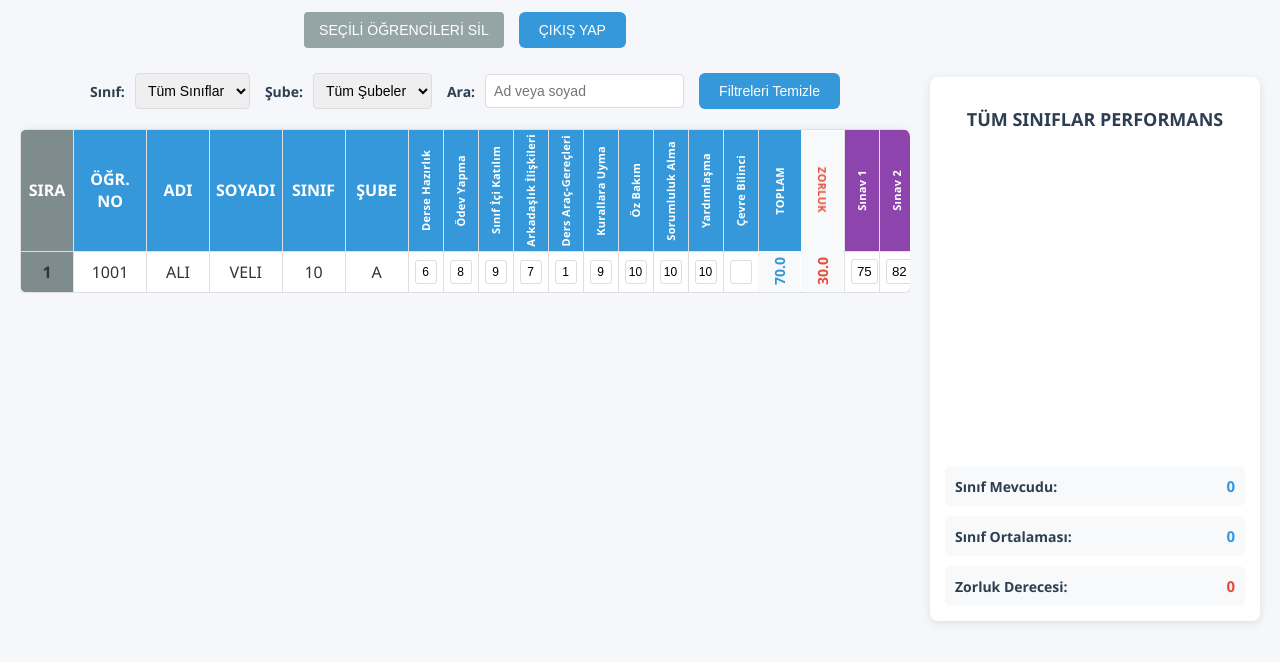
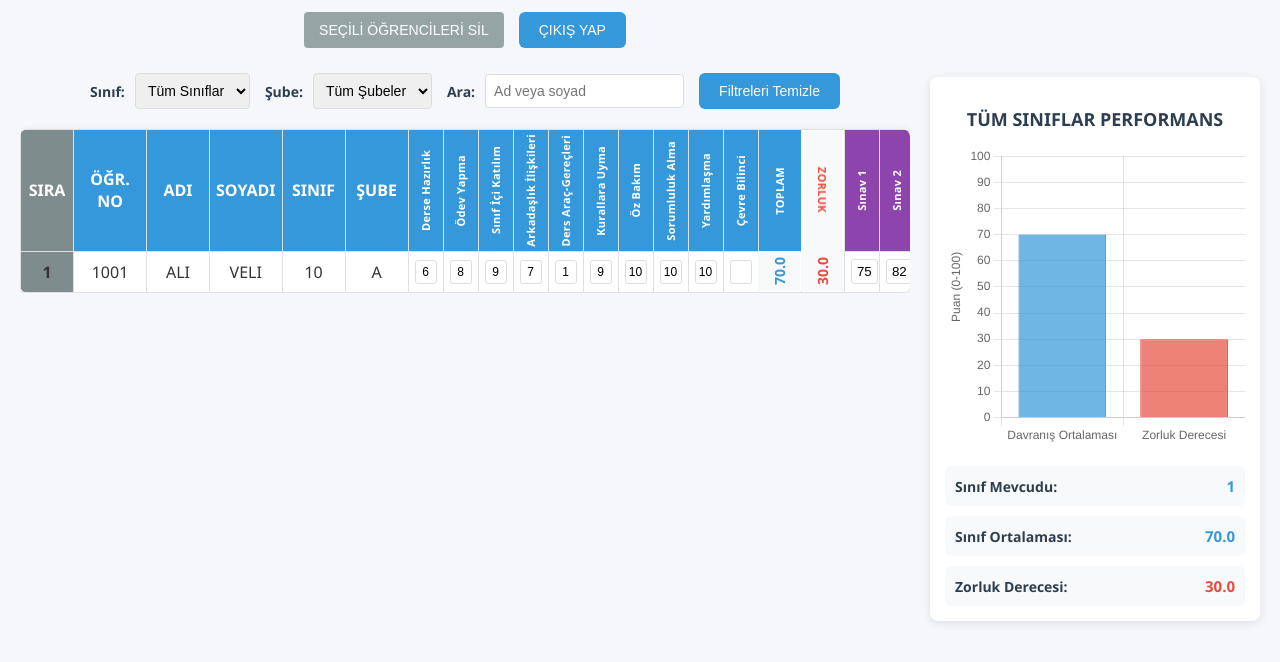
Before and after one commit to selim8890/takip, a plain HTML site: page index.html in a window 1280 px wide. Shown: the part 122-784 px from the top of the page. Drawn offline with nearby package versions, Linux system fonts and the light colour scheme; sample sign-in values are in the browser's storage.

Commit message:
Update index.html

```diff
--- a/index.html
+++ b/index.html
@@ -653,7 +653,7 @@
 <!-- SheetJS kütüphanesi -->
 
 
-<script src="https://cdn.jsdelivr.net/npm/@supabase/supabase-js"></script>
+<script src="https://cdn.jsdelivr.net/npm/chart.js"></script><script src="https://cdn.jsdelivr.net/npm/@supabase/supabase-js"></script>
 <script>
 const supabaseUrl = 'https://YOUR_SUPABASE_URL.supabase.co';
 const supabaseKey = 'YOUR_PUBLIC_ANON_KEY';
```
